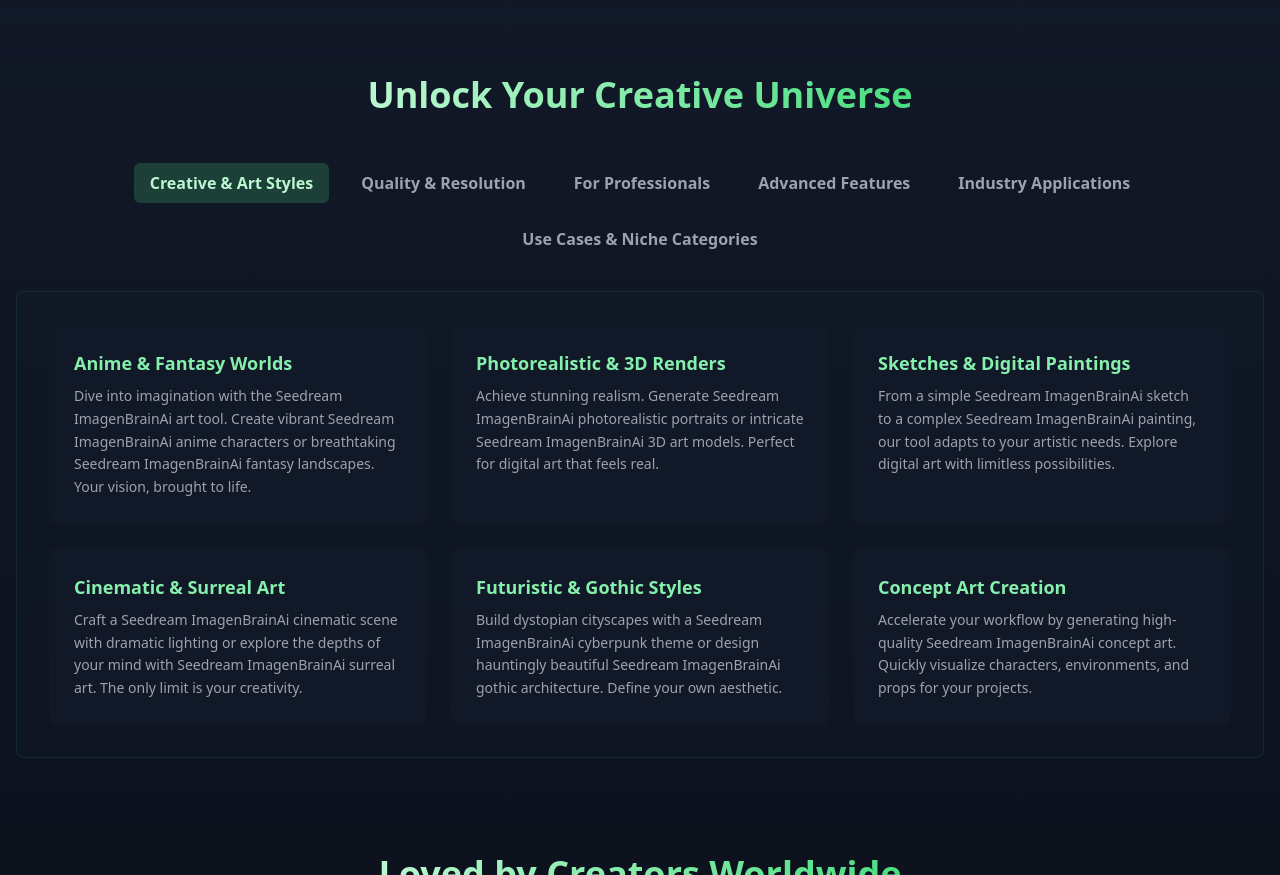
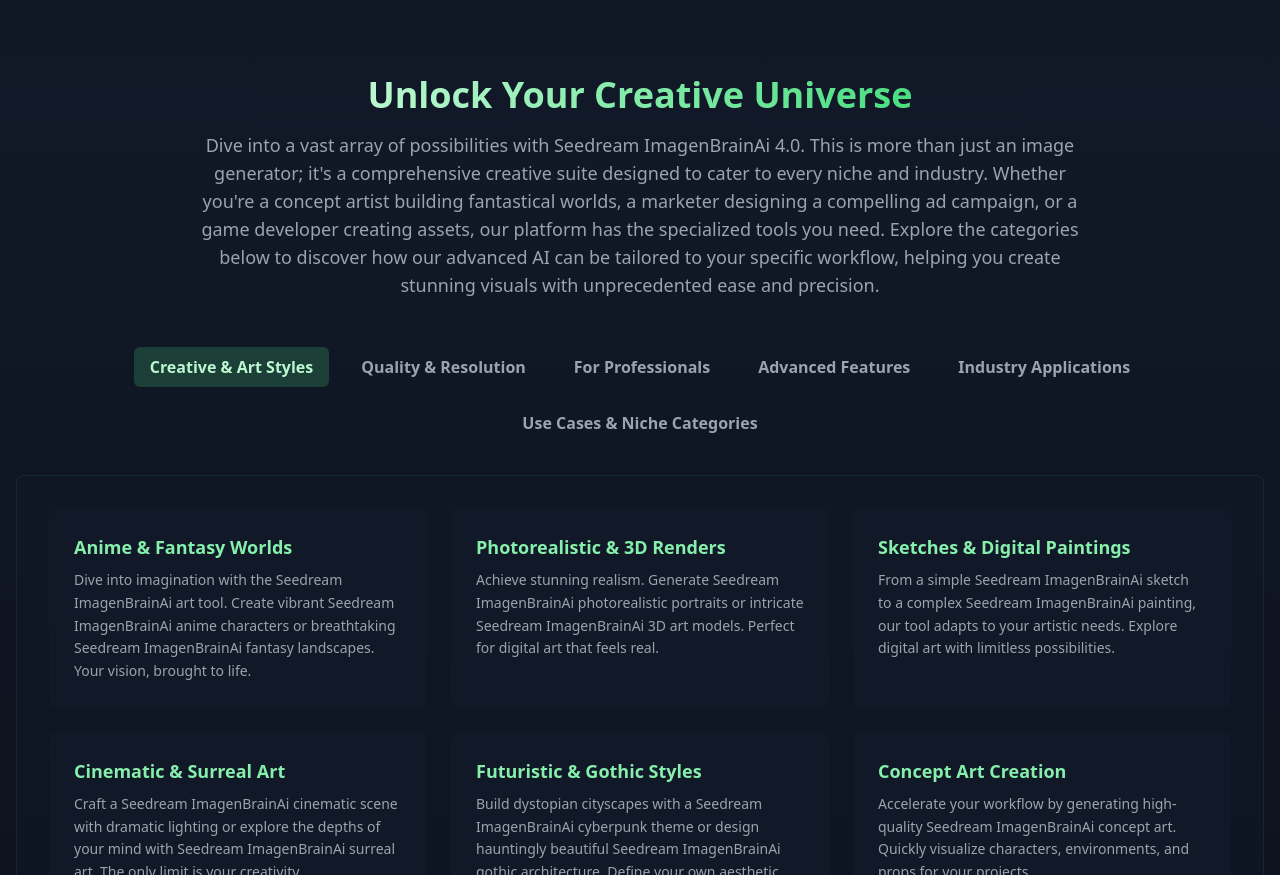
Before and after one commit to Kunal5s/Seedream-imagenbrainai-, a React (Vite) app: page / in a window 1280 px wide. Shown: the part 3500-4375 px from the top of the page. Built offline with nearby package versions, Linux system fonts and the light colour scheme; no server answers.

Commit message:
feat: Add descriptive text to explore use cases section
Adds a paragraph explaining the capabilities of Seedream ImagenBrainAi 4.0 and how users can explore its creative potential. Also adjusts the margin for the section heading.

```diff
--- a/components/ExploreUseCases.tsx
+++ b/components/ExploreUseCases.tsx
@@ -16,11 +16,15 @@ const ExploreUseCases: React.FC = () => {
 
   return (
     <section>
-      <h2 className="text-3xl md:text-4xl font-bold text-center mb-12">
+      <h2 className="text-3xl md:text-4xl font-bold text-center mb-4">
         <span className="text-transparent bg-clip-text bg-gradient-to-r from-green-200 to-green-400">
           Unlock Your Creative Universe
         </span>
       </h2>
+
+      <p className="text-lg text-gray-400 max-w-4xl mx-auto text-center mb-12">
+        Dive into a vast array of possibilities with Seedream ImagenBrainAi 4.0. This is more than just an image generator; it's a comprehensive creative suite designed to cater to every niche and industry. Whether you're a concept artist building fantastical worlds, a marketer designing a compelling ad campaign, or a game developer creating assets, our platform has the specialized tools you need. Explore the categories below to discover how our advanced AI can be tailored to your specific workflow, helping you create stunning visuals with unprecedented ease and precision.
+      </p>
 
       <div className="flex flex-wrap justify-center gap-2 md:gap-4 mb-8">
         {useCasesData.map(category => (
```
